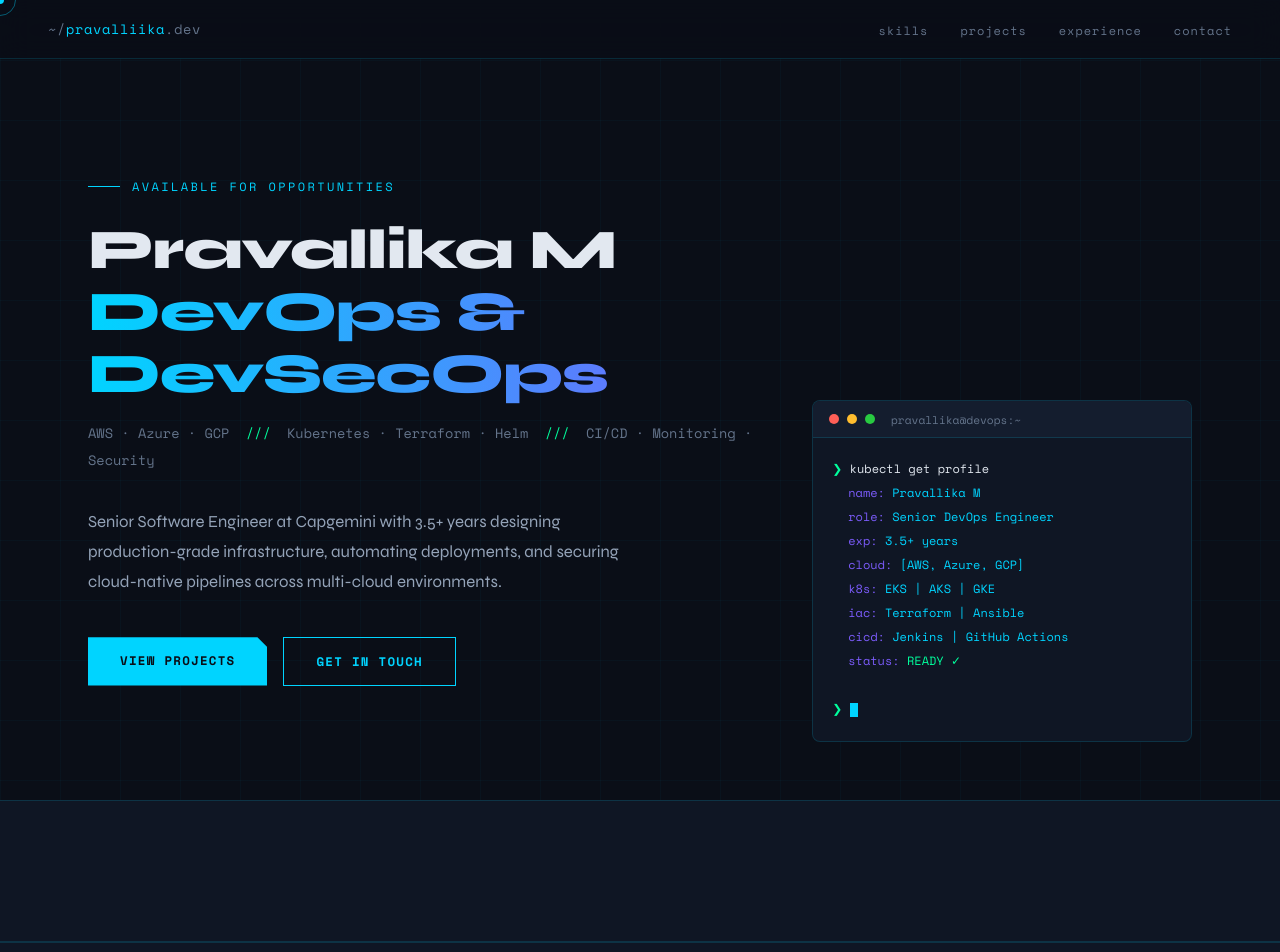
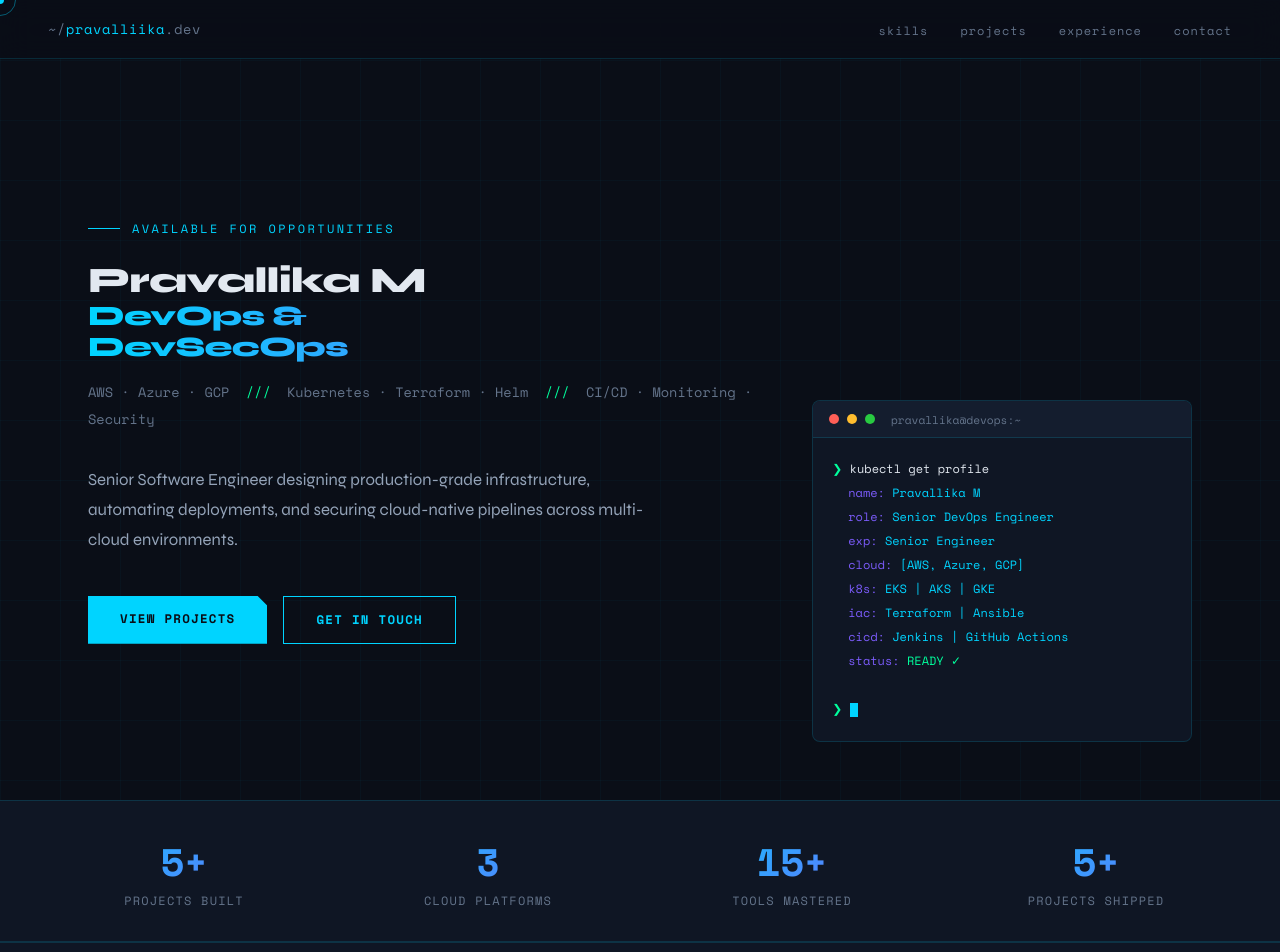
Before and after one commit to pravalliika/pravalliika.github.io, a plain HTML site: page index.html in a window 1280 px wide. Shown: the top 952 px of the page. Drawn offline with nearby package versions, Linux system fonts and the light colour scheme.

Commit message:
Update index.html

```diff
--- a/index.html
+++ b/index.html
@@ -114,7 +114,7 @@
     background: var(--accent);
   }
   h1 {
-    font-size: clamp(2rem, 4.5vw, 3.5rem);
+    font-size: clamp(1.6rem, 2.8vw, 2.4rem);
     font-weight: 800;
     line-height: 1.1;
     margin-bottom: 1rem;
@@ -122,6 +122,7 @@
   }
   h1 .name-line { display: block; }
   h1 .accent-line {
+    font-size: clamp(1.3rem, 2.2vw, 1.9rem);
     display: block;
     background: linear-gradient(90deg, var(--accent), var(--accent2));
     -webkit-background-clip: text;
@@ -462,7 +463,7 @@
 
   /* Animations */
   .fade-up {
-    opacity: 0; transform: translateY(24px);
+    opacity: 1; transform: translateY(0);
     transition: opacity 0.6s, transform 0.6s;
   }
   .fade-up.visible { opacity: 1; transform: translateY(0); }
@@ -510,7 +511,7 @@
         CI/CD · Monitoring · Security
       </p>
       <p class="hero-desc">
-        Senior Software Engineer at Capgemini with 3.5+ years designing
+        Senior Software Engineer designing
         production-grade infrastructure, automating deployments, and securing
         cloud-native pipelines across multi-cloud environments.
       </p>
@@ -530,7 +531,7 @@
         <div><span class="t-prompt">❯ </span><span class="t-cmd">kubectl get profile</span></div>
         <div class="t-out"><span class="t-key">name: </span><span class="t-val">Pravallika M</span></div>
         <div class="t-out"><span class="t-key">role: </span><span class="t-val">Senior DevOps Engineer</span></div>
-        <div class="t-out"><span class="t-key">exp: </span><span class="t-val">3.5+ years</span></div>
+        <div class="t-out"><span class="t-key">exp: </span><span class="t-val">Senior Engineer</span></div>
         <div class="t-out"><span class="t-key">cloud: </span><span class="t-val">[AWS, Azure, GCP]</span></div>
         <div class="t-out"><span class="t-key">k8s: </span><span class="t-val">EKS | AKS | GKE</span></div>
         <div class="t-out"><span class="t-key">iac: </span><span class="t-val">Terraform | Ansible</span></div>
@@ -547,8 +548,8 @@
 <div class="stats-bar">
   <div class="stats-inner">
     <div class="stat-item fade-up">
-      <span class="stat-num">3.5+</span>
-      <span class="stat-label">YEARS EXP</span>
+      <span class="stat-num">5+</span>
+      <span class="stat-label">PROJECTS BUILT</span>
     </div>
     <div class="stat-item fade-up" style="transition-delay:0.1s">
       <span class="stat-num">3</span>
@@ -764,7 +765,7 @@
         <div class="exp-dot" style="border-color:var(--accent2); box-shadow: 0 0 12px rgba(124,92,252,0.4)"></div>
         <div class="exp-date">2020 — 2022</div>
         <div class="exp-title">DevOps Engineer</div>
-        <div class="exp-company">HTC GLOBAL SERVICES · Hyderabad, India</div>
+        <div class="exp-company">Hyderabad, India</div>
         <ul class="exp-points">
           <li>Built Jenkins pipelines for Java and Node.js apps with automated test and deploy stages</li>
           <li>Managed AWS infrastructure (EC2, S3, RDS, VPC, IAM) with 99.9% uptime SLA</li>
@@ -778,7 +779,7 @@
         <div class="exp-dot"></div>
         <div class="exp-date">2022 — PRESENT</div>
         <div class="exp-title">Senior Software Engineer — DevOps</div>
-        <div class="exp-company">CAPGEMINI · Hyderabad, India</div>
+        <div class="exp-company">Hyderabad, India</div>
         <ul class="exp-points">
           <li>Designed CI/CD pipelines with Jenkins &amp; GitHub Actions, reducing deployment time by 40%</li>
           <li>Provisioned cloud infrastructure on AWS, Azure &amp; GCP using Terraform IaC</li>
@@ -859,7 +860,7 @@
     el.addEventListener('mouseleave', () => { cursor.style.width = '8px'; cursor.style.height = '8px'; });
   });
 
-  // Scroll fade
+  // Scroll fade - gentle animation only, content always visible
   const observer = new IntersectionObserver(entries => {
     entries.forEach(e => { if (e.isIntersecting) e.target.classList.add('visible'); });
   }, { threshold: 0.1 });
```
